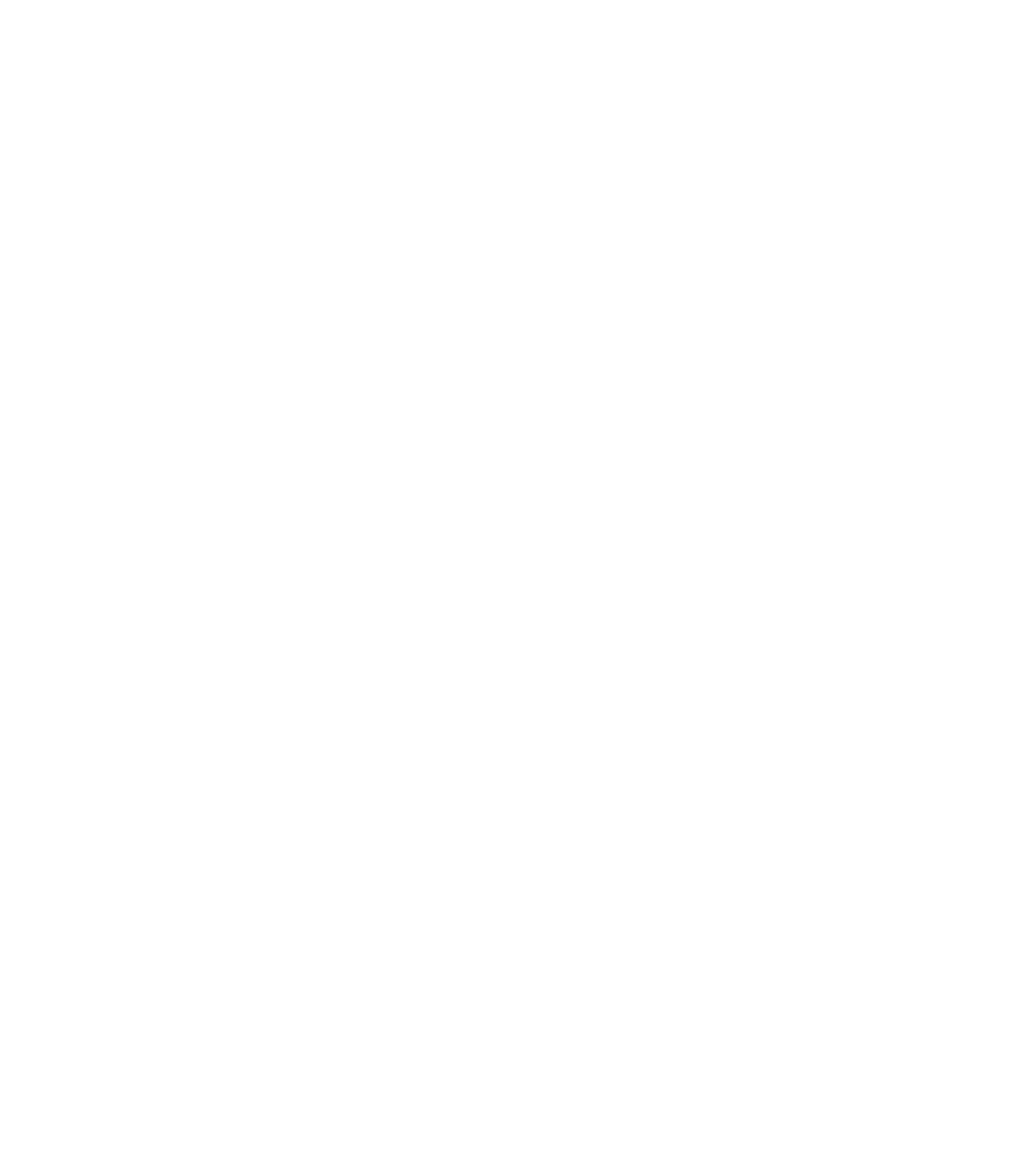
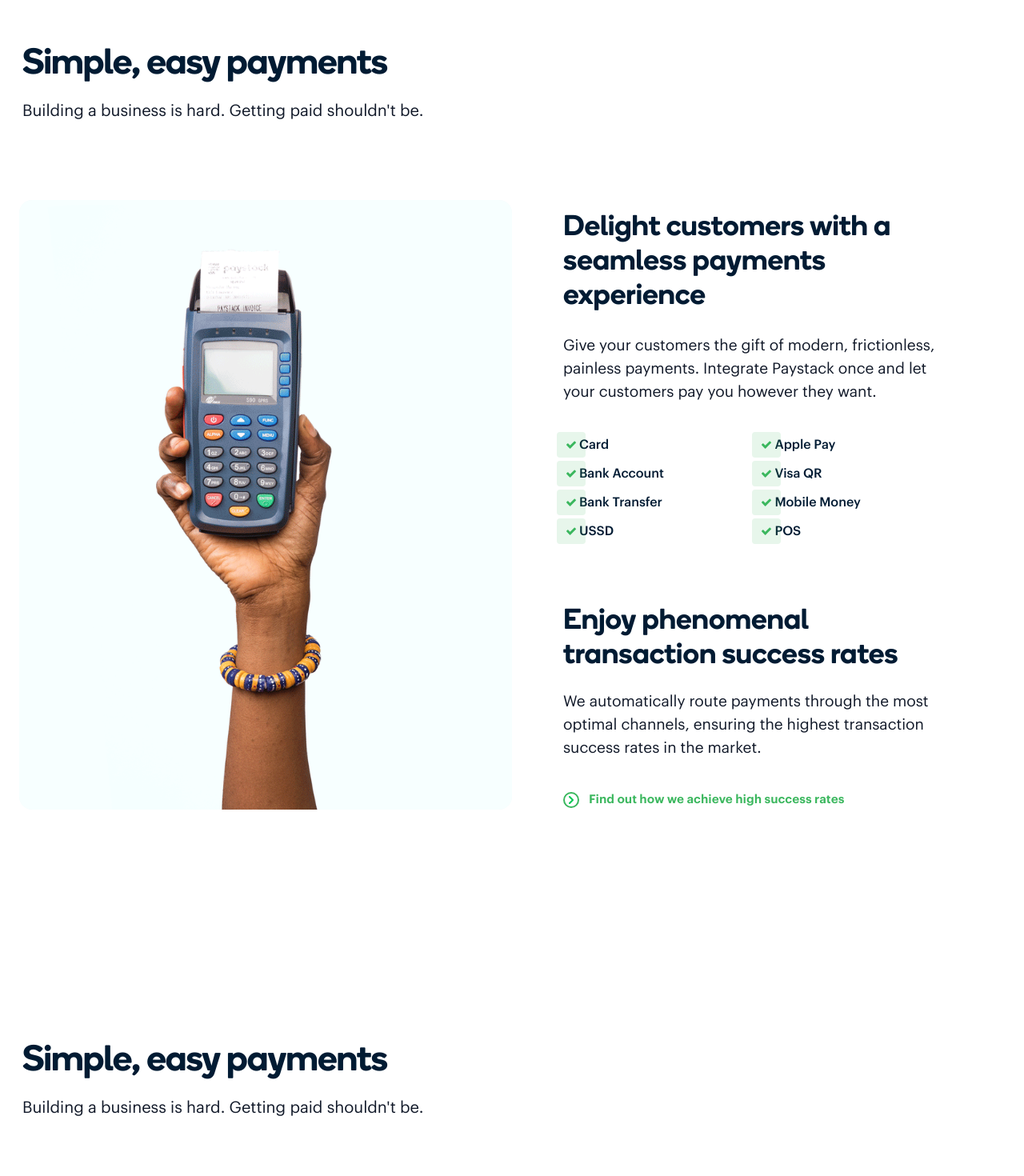
Before and after one commit to obafisayo/paystack, a Next.js app: page / in a window 1280 px wide. Shown: the part 860-2330 px from the top of the page at 80% size. Before the commit the page ends 818 px from the top, so only its background shows below. Built offline with nearby package versions, Linux system fonts and the light colour scheme.

Commit message:
feat: Add initial landing page structure, global styles, assets, and interactive world map animation.

```diff
--- a/src/app/globals.css
+++ b/src/app/globals.css
@@ -508,3 +508,19 @@ body {
   animation: dropdownIn 0.3s ease-out forwards;
   will-change: transform, opacity;
 }
+
+/* Navbar Dropdown Panel Transitions */
+.dropdown-panel-transition {
+  opacity: 0;
+  visibility: hidden;
+  pointer-events: none;
+  transition: all 0.3s ease;
+  transform: translateY(4px);
+}
+
+.dropdown-panel-transition.is-open {
+  opacity: 1;
+  visibility: visible;
+  pointer-events: all;
+  transform: translateY(0);
+}
--- a/src/app/page.tsx
+++ b/src/app/page.tsx
@@ -1,3 +1,4 @@
+import CustomPayment from "@/components/Pages/LandingPage/CustomPayment";
 import HeroSection from "@/components/Pages/LandingPage/HeroSection";
 import SimplePayment from "@/components/Pages/LandingPage/SimplePayement";
 
@@ -6,6 +7,7 @@ export default function Home() {
     <div>
       <HeroSection />
       <SimplePayment />
+      <CustomPayment />
     </div>
   );
 }
--- a/src/assets/icons/check.tsx
+++ b/src/assets/icons/check.tsx
@@ -3,29 +3,19 @@ import { SVGProps } from "react";
 const CheckIcon = (props: SVGProps<SVGSVGElement>) => {
     return (
         <svg
-      width="24px"
-      height="24px"
-      viewBox="0 0 24 24"
+            viewBox="0 0 100 100"
             version="1.1"
             xmlns="http://www.w3.org/2000/svg"
+            {...props}
         >
-      <defs></defs>
-      <g
-        id="Page-1"
-        stroke="none"
-        strokeWidth="1"
-        fill="none"
-        fillRule="evenodd"
-      >
+            <g id="Page-1" stroke="none" strokeWidth="1" fill="none"
+                fillRule="evenodd">
                 <g id="check" fill="#3bb75e">
-          <path
-            d="M100.006315,26.9686872 C100.006315,28.5816922 99.3611131,30.1946973 98.1997494,31.356061 L42.7123746,86.8434358 C41.5510109,88.0047995 39.9380058,88.6500015 38.3250008,88.6500015 C36.7119957,88.6500015 35.0989906,88.0047995 33.9376269,86.8434358 L1.80656569,54.7123746 C0.645202033,53.5510109 0,51.9380058 0,50.3250008 C0,48.7119957 0.645202033,47.0989906 1.80656569,45.9376269 L10.5813133,37.1628793 C11.742677,36.0015156 13.3556821,35.3563136 14.9686872,35.3563136 C16.5816922,35.3563136 18.1946973,36.0015156 19.356061,37.1628793 L38.3250008,56.1963393 L80.6502541,13.8065657 C81.8116178,12.645202 83.4246229,12 85.037628,12 C86.650633,12 88.2636381,12.645202 89.4250018,13.8065657 L98.1997494,22.5813133 C99.3611131,23.742677 100.006315,25.3556821 100.006315,26.9686872 Z"
-            id="Shape"
-          ></path>
+                    <path d="M100.006315,26.9686872 C100.006315,28.5816922 99.3611131,30.1946973 98.1997494,31.356061 L42.7123746,86.8434358 C41.5510109,88.0047995 39.9380058,88.6500015 38.3250008,88.6500015 C36.7119957,88.6500015 35.0989906,88.0047995 33.9376269,86.8434358 L1.80656569,54.7123746 C0.645202033,53.5510109 0,51.9380058 0,50.3250008 C0,48.7119957 0.645202033,47.0989906 1.80656569,45.9376269 L10.5813133,37.1628793 C11.742677,36.0015156 13.3556821,35.3563136 14.9686872,35.3563136 C16.5816922,35.3563136 18.1946973,36.0015156 19.356061,37.1628793 L38.3250008,56.1963393 L80.6502541,13.8065657 C81.8116178,12.645202 83.4246229,12 85.037628,12 C86.650633,12 88.2636381,12.645202 89.4250018,13.8065657 L98.1997494,22.5813133 C99.3611131,23.742677 100.006315,25.3556821 100.006315,26.9686872 Z"
+                        id="Shape"></path>
                 </g>
             </g>
         </svg>
-  );
-};
-
+    )
+}
 export default CheckIcon;
--- /dev/null
+++ b/src/components/Pages/LandingPage/CustomPayment/index.tsx
@@ -0,0 +1,21 @@
+import React from 'react'
+
+const CustomPayment = () => {
+  return (
+    <section className="w-full bg-white py-36 px-6 overflow-hidden">
+        <div className="max-w-7xl mx-auto">
+            {/* Top Section */}
+            <div className="mb-24 ml-1">
+                <h2 className="text-[34px] md:text-[45px] leading-[54px] font-bold text-paystack-blue font-boing mb-4 tracking-[-0.02em]">
+                    Simple, easy payments
+                </h2>
+                <p className="text-[17px] md:text-[20px] text-gray-900 font-normal leading-[30px] max-w-2xl">
+                    Building a business is hard. Getting paid shouldn't be.
+                </p>
+            </div>
+        </div>
+    </section>
+  )
+}
+
+export default CustomPayment;
--- a/src/components/Pages/LandingPage/SimplePayement/index.tsx
+++ b/src/components/Pages/LandingPage/SimplePayement/index.tsx
@@ -1,9 +1,98 @@
-import React from 'react'
+"use client";
+import React from 'react';
+import Image from 'next/image';
+import Link from 'next/link';
+import CheckIcon from '@/assets/icons/check';
+import simplePaymentGif from '@/assets/img/simplePayment.gif';
 
 const SimplePayment = () => {
   return (
-    <div>SimplePayment</div>
-  )
-}
+    <section className="w-full bg-white py-36 px-6 overflow-hidden">
+      <div className="max-w-7xl mx-auto">
+        {/* Top Section */}
+        <div className="mb-24 ml-1">
+          <h2 className="text-[34px] md:text-[45px] leading-[54px] font-bold text-paystack-blue font-boing mb-4 tracking-[-0.02em]">
+            Simple, easy payments
+          </h2>
+          <p className="text-[17px] md:text-[20px] text-gray-900 font-normal leading-[30px] max-w-2xl">
+            Building a business is hard. Getting paid shouldn't be.
+          </p>
+        </div>
+
+        {/* Main Content Grid */}
+        <div className="flex flex-col lg:flex-row lg:items-end gap-16">
+          {/* Left Column - Image Cycle */}
+          <div className="w-full lg:w-1/2 flex justify-center lg:justify-start">
+            <div className="relative w-full max-w-full h-full bg-[#f9fbfd] rounded-2xl overflow-hidden flex items-center justify-center">
+              <Image
+                src={simplePaymentGif}
+                alt="Payment Methods"
+                className="w-full h-full object-cover"
+                unoptimized
+              />
+            </div>
+          </div>
+
+          {/* Right Column - Features */}
+          <div className="w-full lg:w-[40%] space-y-20">
+            {/* Section 1 */}
+            <div>
+              <h3 className="text-[28px] md:text-[36px] font-bold text-paystack-blue font-boing leading-[43px] mb-6">
+                Delight customers with a seamless payments experience
+              </h3>
+              <p className="text-[16px] md:text-[19px] text-gray-900 leading-[29px] mb-10 font-normal">
+                Give your customers the gift of modern, frictionless, painless payments.
+                Integrate Paystack once and let your customers pay you however they want.
+              </p>
+
+              {/* Checklist Grid */}
+              <div className="grid grid-cols-2 gap-y-3 gap-x-4 ml-5">
+                {[
+                  'Card', 'Apple Pay',
+                  'Bank Account', 'Visa QR',
+                  'Bank Transfer', 'Mobile Money',
+                  'USSD', 'POS'
+                ].map((item) => (
+                  <div key={item} className="flex items-center gap-2 relative">
+                    <div className="w-9 h-6 px-3 py-4 bg-paystack-green/12 rounded-sm -left-7 absolute flex items-center justify-center">
+                      <div className="w-3 h-3 flex items-center justify-center shrink-0">
+                        <CheckIcon className="w-full h-full" />
+                      </div>
+                    </div>
+                    <span className="text-[16px] font-medium text-paystack-blue">{item}</span>
+                  </div>
+                ))}
+              </div>
+            </div>
+
+            {/* Section 2 */}
+            <div>
+              <h3 className="text-[28px] md:text-[36px] font-bold text-paystack-blue font-boing leading-[43px] mb-5">
+                Enjoy phenomenal transaction success rates
+              </h3>
+              <p className="text-[16px] md:text-[19px] text-gray-900 leading-[29px] mb-10 font-normal">
+                We automatically route payments through the most optimal channels,
+                ensuring the highest transaction success rates in the market.
+              </p>
+
+              <Link
+                href="/success-rates"
+                className="flex items-center gap-3 text-paystack-green font-bold group transition-all"
+              >
+                <div className="w-5 h-5 rounded-full border-2 border-paystack-green flex items-center justify-center transition-all group-hover:bg-paystack-green">
+                  <svg width="6" height="10" viewBox="0 0 6 10" fill="none" className="text-[#00C853] group-hover:text-white transition-colors">
+                    <path d="M1 9L5 5L1 1" stroke="currentColor" strokeWidth="2" strokeLinecap="round" strokeLinejoin="round" />
+                  </svg>
+
+                </div>
+                <span className="text-[15px]">Find out how we achieve high success rates</span>
+              </Link>
+            </div>
+          </div>
+        </div>
+      </div>
+    </section>
+  );
+};
 
 export default SimplePayment;
```
Also changed, not shown: src/assets/img/simplePayment.gif (added). Lines whose indentation alone changed are shown as unchanged.
